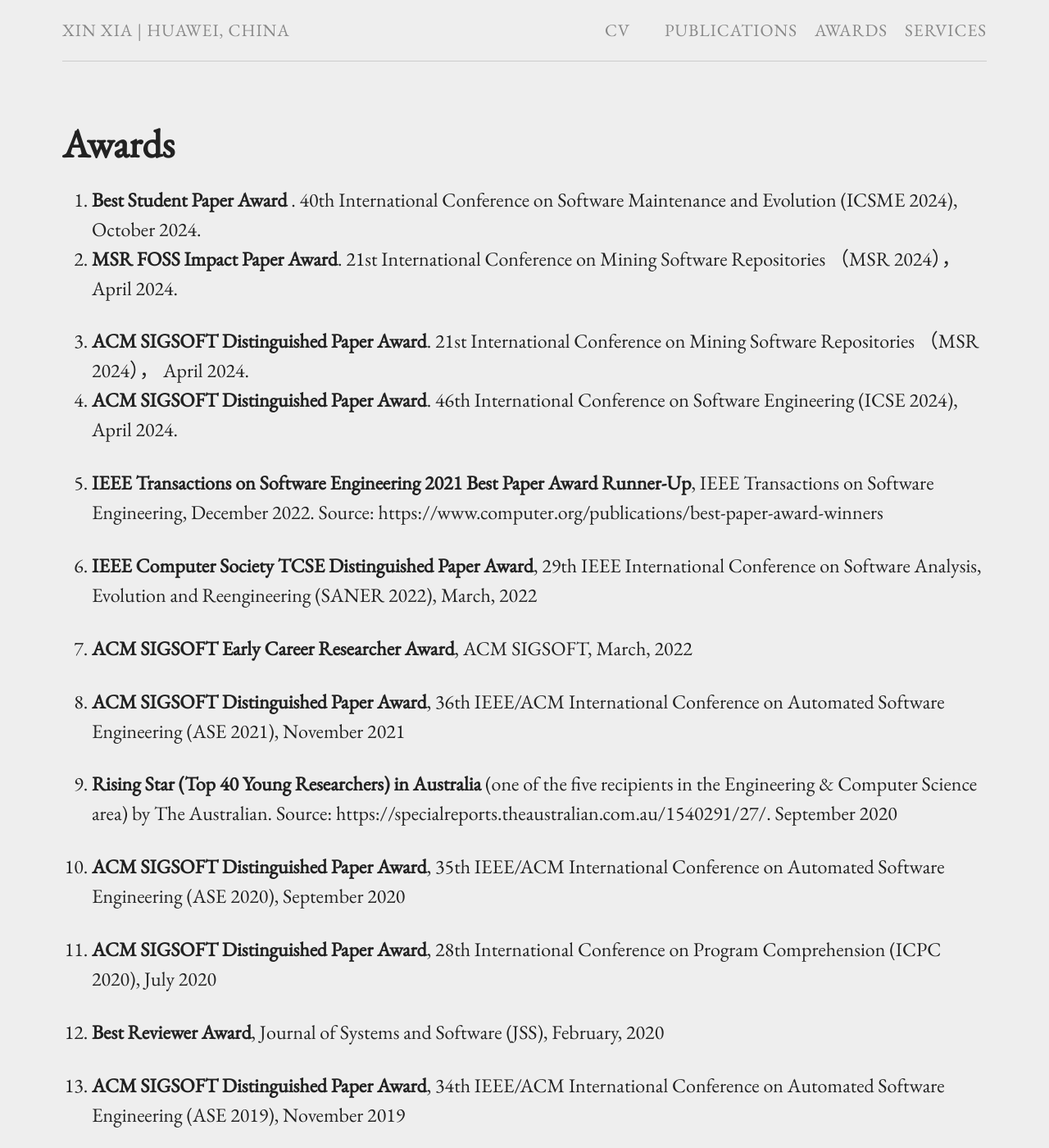
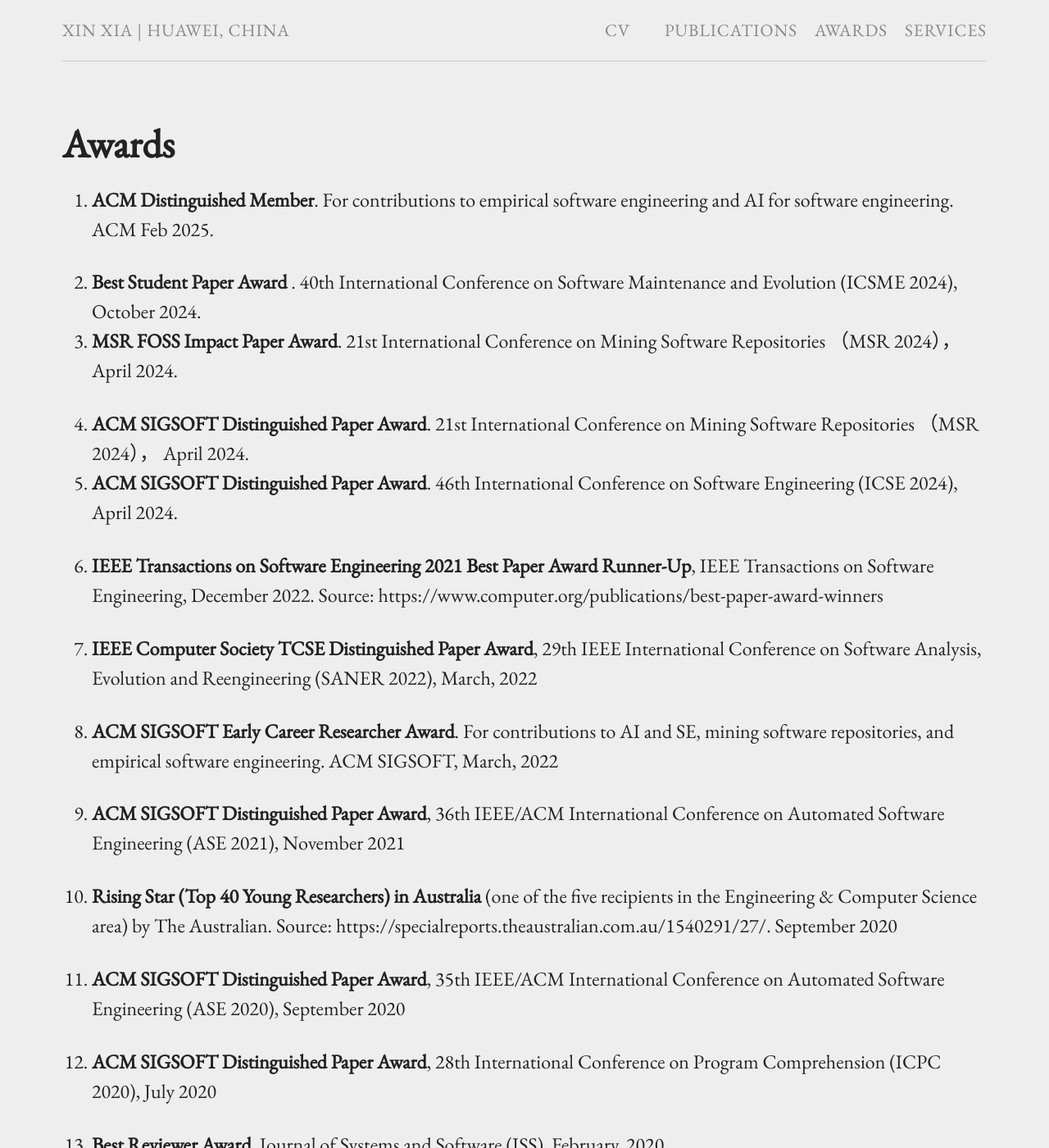
Before and after one commit to xin-xia/xin-xia.github.io, a Jekyll site: the page built from awards.md, in a window 1280 px wide and 1400 px high. Shown: the whole window at 82% size. Built offline with Jekyll 4.4.1, drawn with Linux system fonts in a browser that asks for light colours.

Commit message:
Update awards.md

```diff
--- a/awards.md
+++ b/awards.md
@@ -3,6 +3,7 @@ layout: page
 title: Awards
 permalink: /awards/
 ---
+25.  <strong>ACM Distinguished Member</strong>. For contributions to empirical software engineering and AI for software engineering. ACM Feb 2025. <br />
 
 24.  <strong> Best Student Paper Award </strong>. 40th International Conference on Software Maintenance and Evolution (ICSME 2024), October 2024.  <br />
 23. <strong>MSR FOSS Impact Paper Award</strong>. 21st International Conference on Mining Software Repositories （MSR 2024）， April 2024. <br />
@@ -14,7 +15,7 @@ permalink: /awards/
 
 20. <strong>IEEE Computer Society TCSE  Distinguished Paper Award</strong>,  29th IEEE International Conference on Software Analysis, Evolution and Reengineering (SANER 2022), March, 2022 <br />
 
-19. <strong>ACM SIGSOFT Early Career Researcher Award</strong>,  ACM SIGSOFT, March, 2022  <br />
+19. <strong>ACM SIGSOFT Early Career Researcher Award</strong>. For contributions to AI and SE, mining software repositories, and empirical software engineering. ACM SIGSOFT, March, 2022  <br />
 
 18. <strong>ACM SIGSOFT Distinguished Paper Award</strong>,  36th IEEE/ACM International Conference on Automated Software Engineering (ASE 2021), November 2021 <br />
 
```
